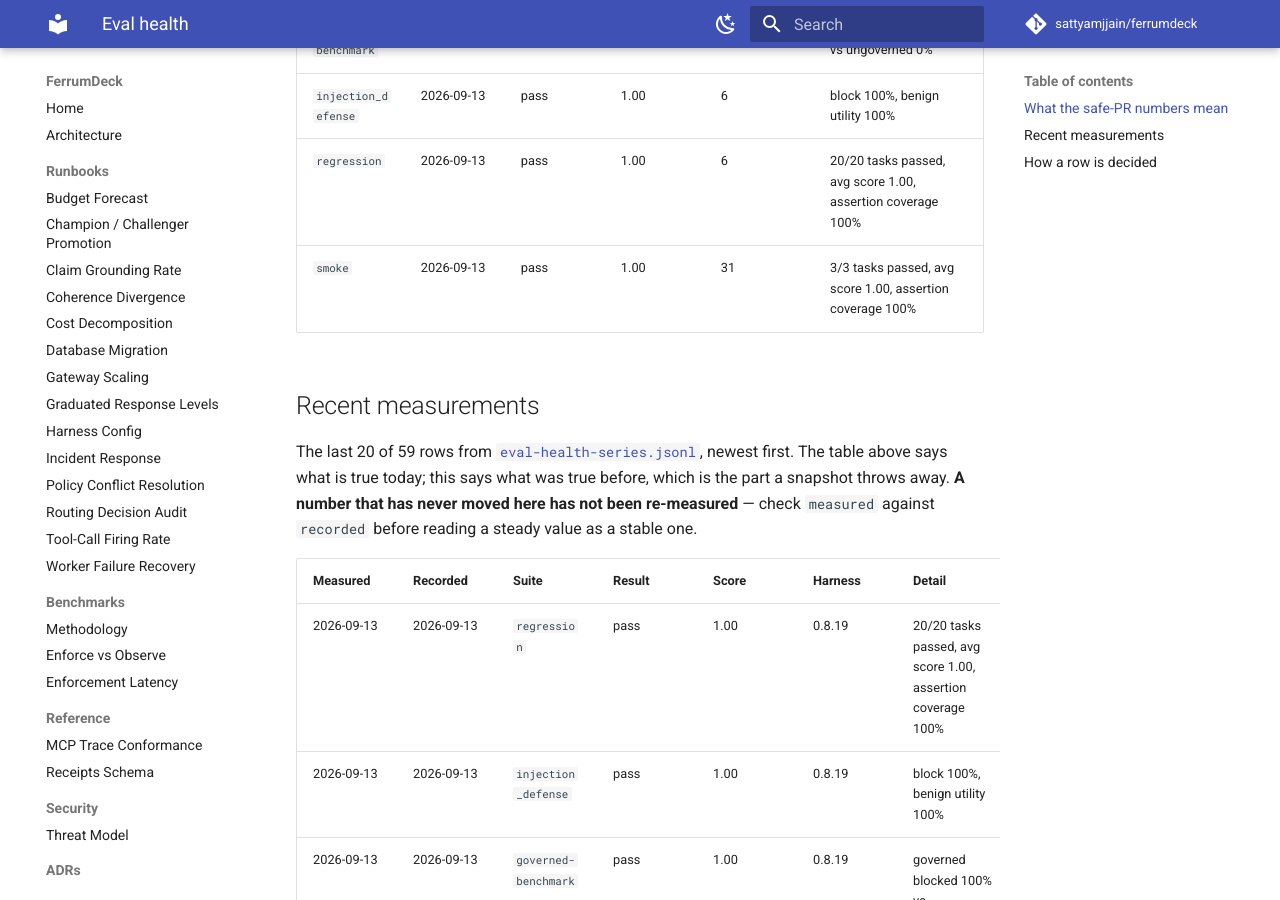
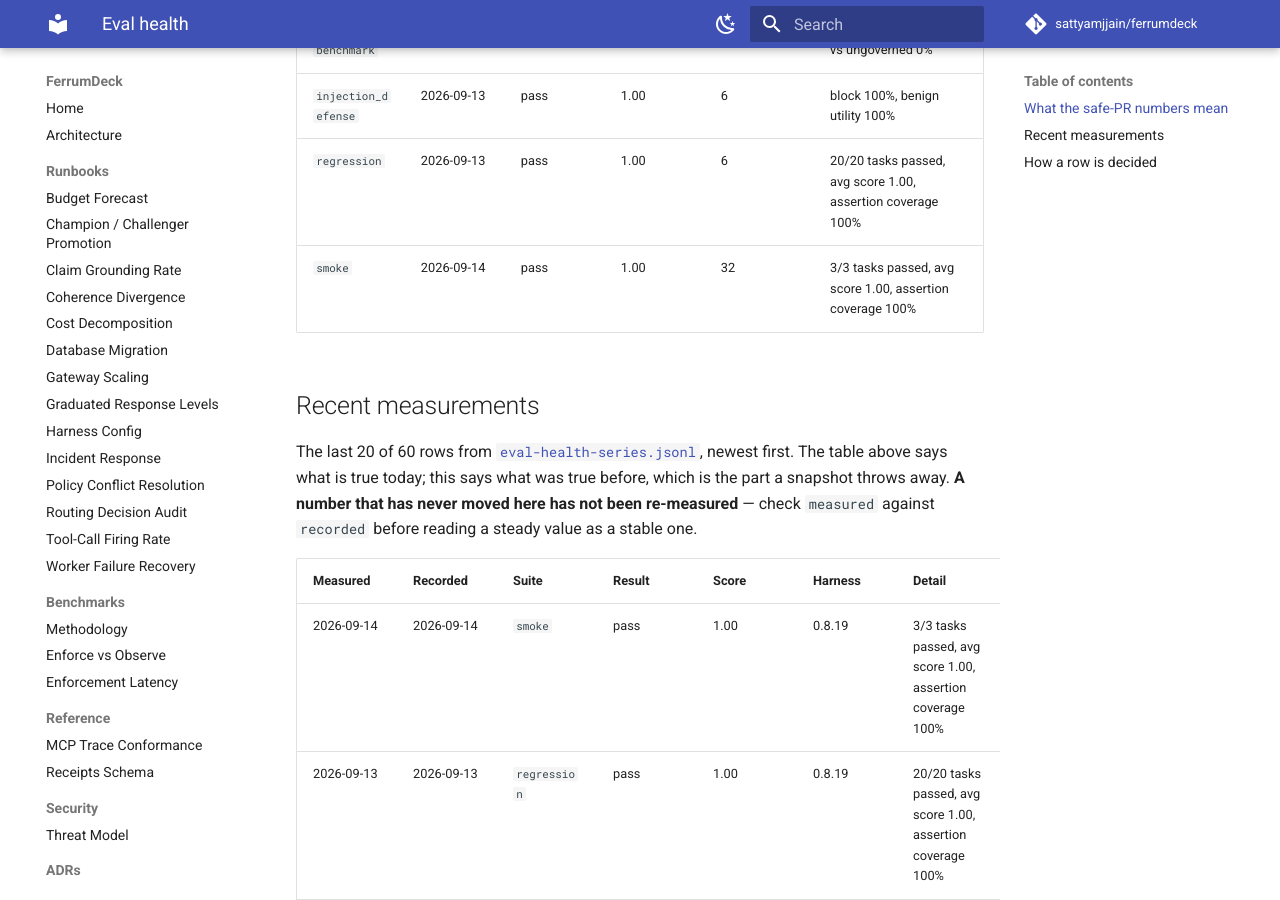
Before and after one commit to sattyamjjain/ferrumdeck, an MkDocs documentation site: the page built from docs/eval-health.md, in a window 1280 px wide and 900 px high, scrolled down 1531 px. Built offline with MkDocs 1.6.1 and Material for MkDocs 9.7.7, drawn with Linux system fonts in a browser that asks for light colours; comment, search, counter and statistics services are not loaded; some of the changed text lies outside the part shown.

Commit message:
docs(evals): refresh eval health + append series 2026-09-14 [skip ci]

```diff
--- a/docs/eval-health.md
+++ b/docs/eval-health.md
@@ -25,14 +25,15 @@ So neither number was ever evidence about the agent. The response is to rescope
 | `governed-benchmark` | 2026-09-13 | pass | 1.00 | 6 | governed blocked 100% vs ungoverned 0% |
 | `injection_defense` | 2026-09-13 | pass | 1.00 | 6 | block 100%, benign utility 100% |
 | `regression` | 2026-09-13 | pass | 1.00 | 6 | 20/20 tasks passed, avg score 1.00, assertion coverage 100% |
-| `smoke` | 2026-09-13 | pass | 1.00 | 31 | 3/3 tasks passed, avg score 1.00, assertion coverage 100% |
+| `smoke` | 2026-09-14 | pass | 1.00 | 32 | 3/3 tasks passed, avg score 1.00, assertion coverage 100% |
 
 ## Recent measurements
 
-The last 20 of 59 rows from [`eval-health-series.jsonl`](eval-health-series.jsonl), newest first. The table above says what is true today; this says what was true before, which is the part a snapshot throws away. **A number that has never moved here has not been re-measured** — check `measured` against `recorded` before reading a steady value as a stable one.
+The last 20 of 60 rows from [`eval-health-series.jsonl`](eval-health-series.jsonl), newest first. The table above says what is true today; this says what was true before, which is the part a snapshot throws away. **A number that has never moved here has not been re-measured** — check `measured` against `recorded` before reading a steady value as a stable one.
 
 | Measured | Recorded | Suite | Result | Score | Harness | Detail |
 | --- | --- | --- | --- | --- | --- | --- |
+| 2026-09-14 | 2026-09-14 | `smoke` | pass | 1.00 | 0.8.19 | 3/3 tasks passed, avg score 1.00, assertion coverage 100% |
 | 2026-09-13 | 2026-09-13 | `regression` | pass | 1.00 | 0.8.19 | 20/20 tasks passed, avg score 1.00, assertion coverage 100% |
 | 2026-09-13 | 2026-09-13 | `injection_defense` | pass | 1.00 | 0.8.19 | block 100%, benign utility 100% |
 | 2026-09-13 | 2026-09-13 | `governed-benchmark` | pass | 1.00 | 0.8.19 | governed blocked 100% vs ungoverned 0% |
@@ -64,4 +64,4 @@ The file is append-only and never rewritten by the refresh job. A row found to b
 | `governed-benchmark` | the governed run blocks 100% of unsafe actions |
 | `eval_<suite>_<ts>` (LLM suites) | every task passed (`failed_tasks == 0`) |
 
-_Generated 2026-09-13 07:54 UTC._
+_Generated 2026-09-14 07:40 UTC._
```
Also changed, not shown: other parts of docs/eval-health.md (+0 -1 lines), 2 other files.
